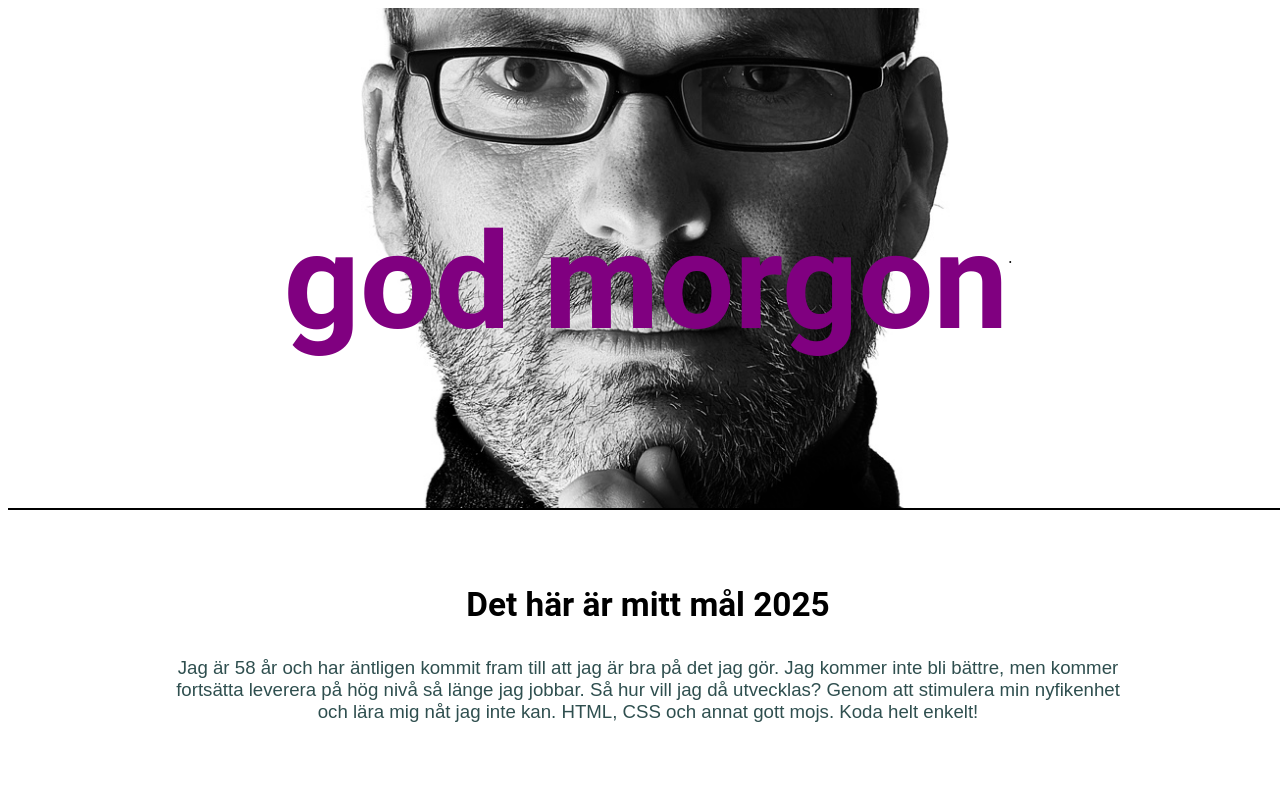
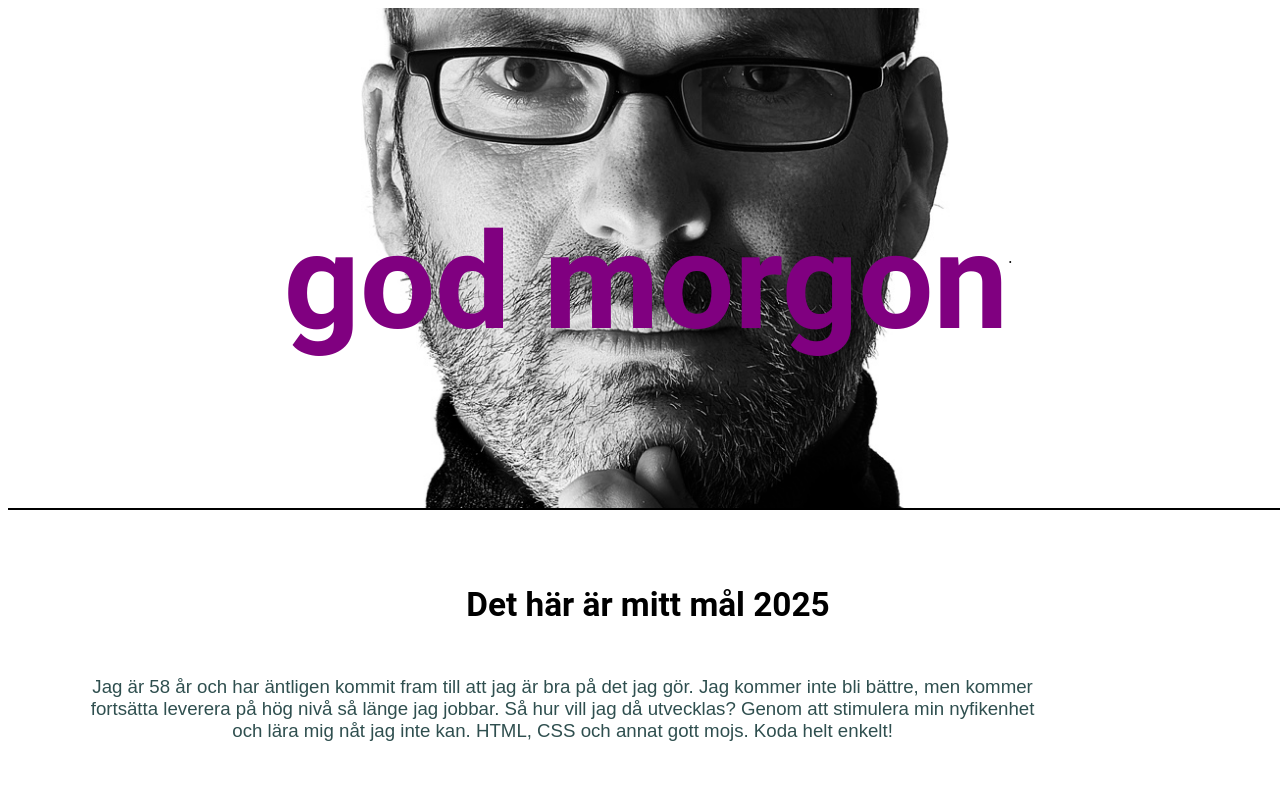
Before and after one commit to raviolan/johans-kod-1, a plain HTML site: page index.html in a window 1280 px wide. Shown: the top 800 px of the page. Drawn offline with Linux system fonts and the light colour scheme; a web font is replaced by a local one.

Commit message:
korr mobile

```diff
--- a/stylesheet.css
+++ b/stylesheet.css
@@ -69,6 +69,7 @@ h4 {
 
 
 .ingress {
+  display: flex;
   justify-items: center;
   justify-self: center;
   color: DarkSlateGray;
@@ -79,7 +80,7 @@ h4 {
   font-size: 14pt;
   font-family: Arial, Helvetica, sans-serif;
   text-align: center;
-  width: 85%;
+  max-width: 85%;
   margin-bottom: 40px;
 }
 
```
